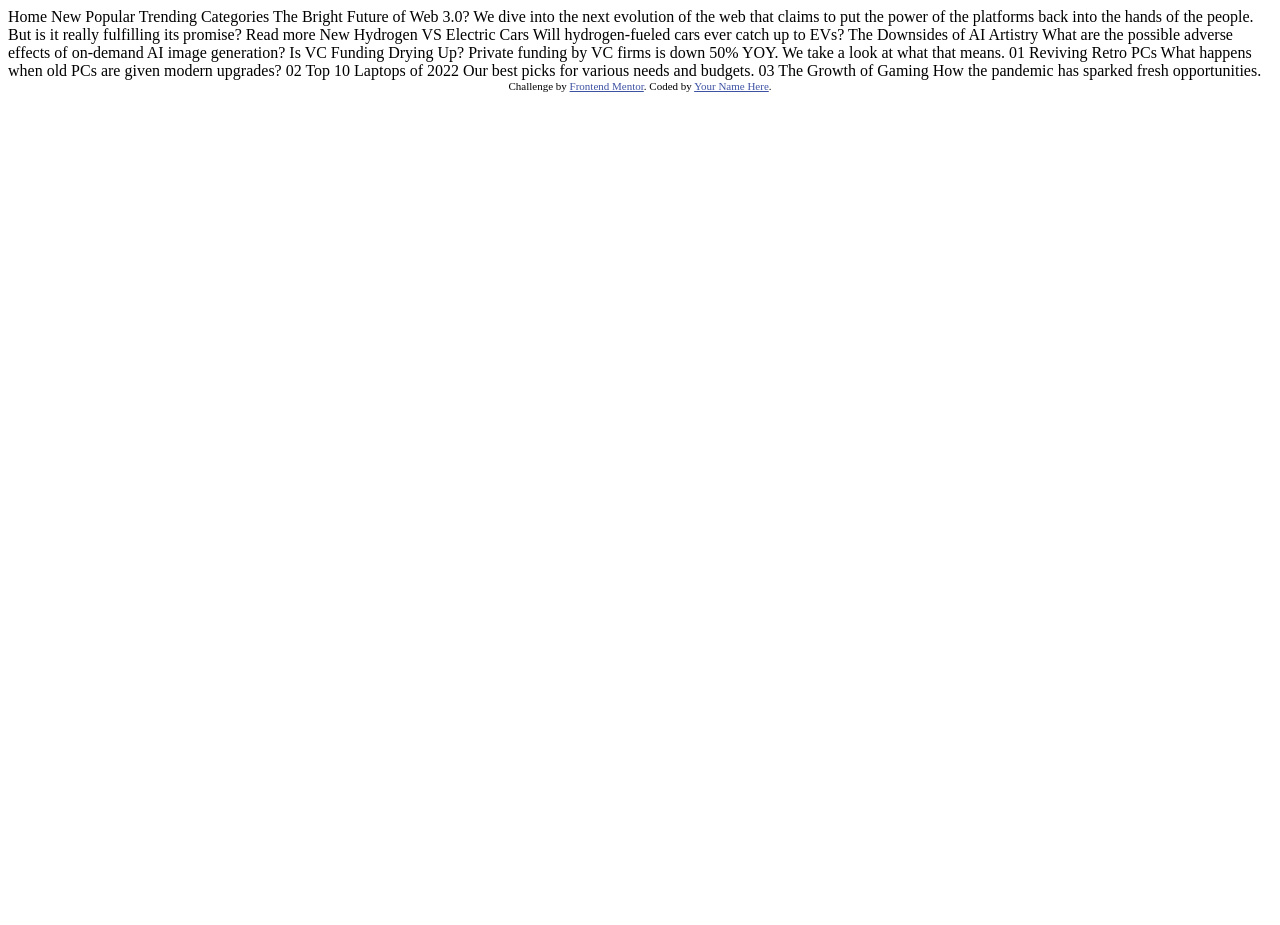
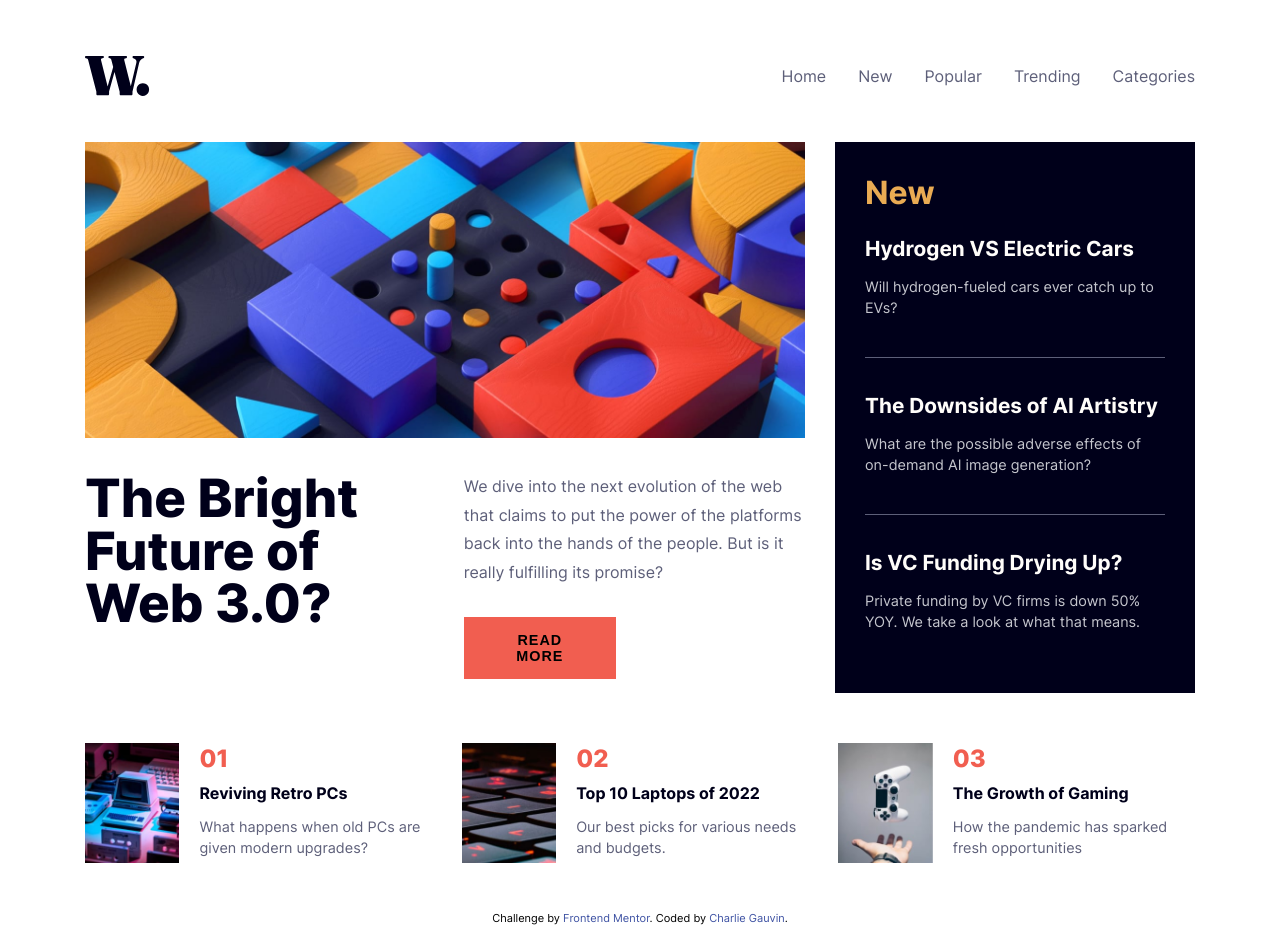
Before and after one commit to Charlie-Gauvin/news-homepage, a plain HTML site: page index.html in a window 1280 px wide. Before the commit the page ends 800 px from the top, so only its background shows below. Drawn offline with Linux system fonts and the light colour scheme.

Commit message:
feature : Integrate front-end section

```diff
--- a/index.html
+++ b/index.html
@@ -1,60 +1,145 @@
 <!DOCTYPE html>
 <html lang="en">
   <head>
-  <meta charset="UTF-8">
-  <meta name="viewport" content="width=device-width, initial-scale=1.0"> <!-- displays site properly based on user's device -->
+    <meta charset="UTF-8" />
+    <meta name="viewport" content="width=device-width, initial-scale=1.0" />
+    <!-- displays site properly based on user's device -->
+    <link rel="stylesheet" href="./styles/base.css" />
+    <link rel="stylesheet" href="./styles/style.css" />
+    <link rel="stylesheet" href="./styles/variables.css" />
 
-  <link rel="icon" type="image/png" sizes="32x32" href="./assets/images/favicon-32x32.png">
+    <link
+      rel="icon"
+      type="image/png"
+      sizes="32x32"
+      href="./assets/images/favicon-32x32.png"
+    />
 
     <title>Frontend Mentor | News homepage</title>
 
     <!-- Feel free to remove these styles or customise in your own stylesheet 👍 -->
     <style>
-    .attribution { font-size: 11px; text-align: center; }
-    .attribution a { color: hsl(228, 45%, 44%); }
+      .attribution {
+        font-size: 11px;
+        text-align: center;
+      }
+      .attribution a {
+        color: hsl(228, 45%, 44%);
+      }
     </style>
   </head>
   <body>
+    <header class="header">
+      <nav class="header__nav">
+        <img
+          class="header__logo"
+          src="./assets/images/logo.svg"
+          alt="Frontend Mentor logo"
+        />
+        <ul class="header__menu">
+          <li class="header__menu-item">
+            <a class="header__menu-link" href="#">Home</a>
+          </li>
+          <li class="header__menu-item">
+            <a class="header__menu-link" href="#">New</a>
+          </li>
+          <li class="header__menu-item">
+            <a class="header__menu-link" href="#">Popular</a>
+          </li>
+          <li class="header__menu-item">
+            <a class="header__menu-link" href="#">Trending</a>
+          </li>
+          <li class="header__menu-item">
+            <a class="header__menu-link" href="#">Categories</a>
+          </li>
+        </ul>
+      </nav>
+    </header>
+    <main>
+      <!-- Article 1 -->
+      <section class="content__article">
+        <div class="content__article-image">
+          <img
+            src="./assets/images/image-web-3-desktop.jpg"
+            alt="image-main-page"
+            class="content__article-image-img"
+          />
+        </div>
+        <div class="content__article-text">
+          <h1 class="content__article-title">The Bright Future of Web 3.0?</h1>
+          <div class="content__article-text-container">
+            <p class="content__article-paragraph">
+              We dive into the next evolution of the web that claims to put the
+              power of the platforms back into the hands of the people. But is it
+              really fulfilling its promise?
+            </p>
+            <button class="content__article-button">READ MORE</button>
+          </div>
+        </div>
+      </section>
 
-  Home
-  New
-  Popular
-  Trending
-  Categories
+      <!-- Article 2 -->
+      <section class="content__aside">
+        <h2 class="content__aside-title">New</h2>
+        <h3 class="content__aside-subtitle">Hydrogen VS Electric Cars</h3>
+        <p class="content__aside-text">
+          Will hydrogen-fueled cars ever catch up to EVs?
+        </p>
+        <hr />
+        <h3 class="content__aside-subtitle">The Downsides of AI Artistry</h3>
+        <p class="content__aside-text">
+          What are the possible adverse effects of on-demand AI image
+          generation?
+        </p>
+        <hr />
+        <h3 class="content__aside-subtitle">Is VC Funding Drying Up?</h3>
+        <p class="content__aside-text">
+          Private funding by VC firms is down 50% YOY. We take a look at what
+          that means.
+        </p>
+      </section>
 
-  The Bright Future of Web 3.0?
+      <section class="content__news">
+        <!-- News 1 -->
+        <div class="content__news-item">
+          <img src="./assets/images/image-retro-pcs.jpg" alt="" class="content__news-image">
+          <div class="content__news-item-content">
 
-  We dive into the next evolution of the web that claims to put the power of the platforms back into the hands of the people.
-  But is it really fulfilling its promise?
+            <span class="content__news-item-number">01</span>
+            <h2 class="content__news-item-title">Reviving Retro PCs</h2>
+            <p class="content__news-item-description">What happens when old PCs are given modern upgrades?</p>
+          </div>
+        </div>
+        <!-- News 2 -->
+        <div class="content__news-item">
+          <img src="./assets/images/image-top-laptops.jpg" alt="content__news-item-image">
+          <div class="content__news-item-content">
 
-  Read more
+            <span class="content__news-item-number">02</span>
+            <h2 class="content__news-item-title">Top 10 Laptops of 2022</h2>
+            <p class="content__news-item-description">Our best picks for various needs and budgets.</p>
+          </div>
+        </div>
+         <!-- News 3 -->
+        <div class="content__news-item">
+          <img src="./assets/images/image-gaming-growth.jpg" alt="content__news-item-image">
+          <div class="content__news-item-content">
 
-  New
+            <span class="content__news-item-number">03</span>
+            <h2 class="content__news-item-title">The Growth of Gaming</h2>
+            <p class="content__news-item-description">How the pandemic has sparked fresh opportunities</p>
+          </div>
+        </div>
+    </section>
 
-  Hydrogen VS Electric Cars
-  Will hydrogen-fueled cars ever catch up to EVs?
+    </main>
 
-  The Downsides of AI Artistry
-  What are the possible adverse effects of on-demand AI image generation?
-
-  Is VC Funding Drying Up?
-  Private funding by VC firms is down 50% YOY. We take a look at what that means.
-
-  01
-  Reviving Retro PCs
-  What happens when old PCs are given modern upgrades?
-
-  02
-  Top 10 Laptops of 2022
-  Our best picks for various needs and budgets.
-
-  03
-  The Growth of Gaming
-  How the pandemic has sparked fresh opportunities.
 
     <div class="attribution">
-    Challenge by <a href="https://www.frontendmentor.io?ref=challenge" target="_blank">Frontend Mentor</a>.
-    Coded by <a href="#">Your Name Here</a>.
+      Challenge by
+      <a href="https://www.frontendmentor.io?ref=challenge" target="_blank"
+        >Frontend Mentor</a
+      >. Coded by <a href="#">Charlie Gauvin</a>.
     </div>
   </body>
 </html>
--- /dev/null
+++ b/styles/base.css
@@ -0,0 +1,50 @@
+/* RESET CSS */
+
+html, body, div, span, applet, object, iframe,
+h1, h2, h3, h4, h5, h6, p, blockquote, pre,
+a, abbr, acronym, address, big, cite, code,
+del, dfn, em, img, ins, kbd, q, s, samp,
+small, strike, strong, sub, sup, tt, var,
+b, u, i, center,
+dl, dt, dd, ol, ul, li,
+fieldset, form, label, legend,
+table, caption, tbody, tfoot, thead, tr, th, td,
+article, aside, canvas, details, embed,
+figure, figcaption, footer, header, hgroup,
+menu, nav, output, ruby, section, summary,
+time, mark, audio, video {
+	margin: 0;
+	padding: 0;
+	border: 0;
+	font-size: 100%;
+	font: inherit;
+	vertical-align: baseline;
+}
+/* HTML5 display-role reset for older browsers */
+article, aside, details, figcaption, figure,
+footer, header, hgroup, menu, nav, section {
+	display: block;
+}
+body {
+	line-height: 1;
+}
+ol, ul {
+	list-style: none;
+}
+blockquote, q {
+	quotes: none;
+}
+blockquote:before, blockquote:after,
+q:before, q:after {
+	content: '';
+	content: none;
+}
+table {
+	border-collapse: collapse;
+	border-spacing: 0;
+}
+
+a {
+    text-decoration: none;
+    color: inherit;
+}
--- /dev/null
+++ b/styles/style.css
@@ -0,0 +1,225 @@
+/* Import des variables */
+@import url("./variables.css");
+
+/* Importation de la police */
+@font-face {
+  font-family: "Inter";
+  src: url("../assets/fonts/static/Inter-Regular.ttf") format("truetype");
+  font-weight: 400;
+  font-style: normal;
+}
+
+@font-face {
+  font-family: "Inter";
+  src: url("../assets/fonts/static/Inter-Bold.ttf") format("truetype");
+  font-weight: 700;
+  font-style: normal;
+}
+
+@font-face {
+  font-family: "Inter";
+  src: url("../assets/fonts/static/Inter-ExtraBold.ttf") format("truetype");
+  font-weight: 800;
+  font-style: normal;
+}
+
+body {
+  font-family: var(--font-family);
+  background: var(--neutral-off-white);
+  /* Appliquer une largeur maximale et une marge automatique */
+  max-width: 1110px; /* Similaire à `max-w-lg` de Tailwind (1024px) */
+  margin-left: auto; /* Marge automatique à gauche */
+  margin-right: auto; /* Marge automatique à droite */
+
+}
+
+/* HEADER */
+.header {
+  padding: 16px 0 16px 0;
+  margin-top: 5vh;
+
+  .header__nav {
+    display: flex;
+    justify-content: space-between;
+    align-items: center;
+
+    /* Élément du bloc : Logo */
+    .header__logo {
+      max-width: 150px;
+      flex-shrink: 0;
+      /* Empêche le logo de se réduire */
+    }
+
+    .header__menu {
+      display: flex;
+      gap: 2em; /* Espace entre les éléments */
+      color: var(--color-neutral-dark-grayish-blue);
+      font-weight: var(--font-weight-Regular);
+
+      .header__menu-item {
+        font-size: 1em; /* Espace entre les éléments */
+
+        .header__menu-link:hover {
+          color: var(--color-primary-red);
+        }
+      }
+    }
+  }
+}
+
+
+/* MAIN */
+main {
+  display: grid;
+  grid-template-columns: 2fr 1fr;
+  gap: 30px;
+  margin-top: 30px;
+
+
+  /* Article */
+  .content__article {
+    display: grid;
+    grid-template-rows: auto auto;
+    gap: 20px;
+
+    .content__article-image {
+      img {
+        width: 100%;
+        height: auto;
+        display: block;
+      }
+    }
+    .content__article-text {
+      display: grid;
+      grid-template-columns: auto auto;
+      gap: 20px;
+
+      .content__article-title {
+        font-size: 3.3em;
+        font-weight: var(--font-weight-extra-bold);
+        color: var(--color-neutral-very-dark-blue);
+      }
+
+      .content__article-text-container {
+          display: flex;
+          flex-direction: column;
+          gap: 30px ;
+
+        .content__article-paragraph {
+          color: var(--color-neutral-dark-grayish-blue);
+          font-weight: var(--font-weight-Regular);
+          font-size: 1em;
+          line-height: 1.8;
+          /* padding-bottom: 5px; */
+        }
+        .content__article-button {
+          border: none;
+          background: var(--color-primary-red);
+          padding: 15px 35px;
+          letter-spacing: 1px;
+          font-weight: var(--font-weight-bold);
+          font-size: 0.9em;
+          width: 19vh;
+        }
+        /* Effet hover */
+        .content__article-button:hover {
+          cursor: pointer;
+          background: var(
+            --color-neutral-very-dark-blue
+          );
+          color: var(--color-neutral-off-white);
+        }
+      }
+    }
+  }
+
+  /* ASIDE */
+  .content__aside {
+    padding: 30px;
+    color: white;
+    background-color: var(--color-neutral-very-dark-blue);
+
+    .content__aside-title {
+      font-size: 2em;
+      font-weight: var(--font-weight-bold);
+      color: var(--color-primary-orange);
+      margin: 5px 0 0 0;
+    }
+
+    .content__aside-subtitle {
+      font-size: 1.3em;
+      font-weight: var(--font-weight-bold);
+      padding-bottom: var(--spacing-medium);
+      color: var(--color-neutral-off-white);
+      padding-top: 30px;
+    }
+
+    .content__aside-text {
+      font-size: 0.9em;
+      font-weight: var(--font-weight-Regular);
+      color: var(--color-neutral-grayish-blue);
+      padding-bottom: 30px;
+      line-height: 1.5;
+    }
+
+    hr {
+      height: 1px;
+      background-color: var(--color-neutral-dark-grayish-blue);
+      width: 100%;
+      border: none;
+    }
+  }
+  }
+
+
+/* FOOTER */
+
+.content__news {
+  grid-column: span 2;
+  width: 100%;
+  display: grid;
+  grid-template-columns: 1fr 1fr 1fr;
+  gap: 20px;
+
+  .content__news-item {
+    display: flex;
+    flex-direction: row;
+    height: 120px;
+    gap: 20px;
+    margin: 20px 0 50px 0;
+
+
+    .content__news-item-image {
+        width: 100%;
+        height: auto;
+        object-fit: cover;
+    }
+
+    .content__news-item-content {
+      display: flex;
+      flex-direction: column;
+      justify-content: space-evenly;
+      gap: 10px;
+
+      .content__news-item-number {
+        font-size: 1.5em;
+        font-weight: var(--font-weight-extra-bold);
+        color: var(--color-primary-red);
+      }
+
+      .content__news-item-title {
+        font-size: 1em;
+        font-weight: var(--font-weight-bold);
+        color: var(--color-neutral-very-dark-blue);
+      }
+
+      .content__news-item-description {
+        font-size: 0.9em;
+        font-weight: var(--font-weight-Regular);
+        color: var(--color-neutral-dark-grayish-blue);
+        line-height: 1.5;
+      }
+    }
+  }
+
+}
--- /dev/null
+++ b/styles/variables.css
@@ -0,0 +1,27 @@
+:root {
+    /* Couleurs primaires */
+    --color-primary-orange: hsl(35, 77%, 62%);
+    --color-primary-red: hsl(5, 85%, 63%);
+
+    /* Couleurs neutres */
+    --color-neutral-off-white: hsl(36, 100%, 99%);
+    --color-neutral-grayish-blue: hsl(233, 8%, 79%);
+    --color-neutral-dark-grayish-blue: hsl(236, 13%, 42%);
+    --color-neutral-very-dark-blue: hsl(240, 100%, 5%);
+
+    /* Typographie */
+    --font-family: 'Inter', sans-serif;
+    --font-size-paragraph: 15px;
+    --font-weight-regular: 400;
+    --font-weight-bold: 700;
+    --font-weight-extra-bold: 800;
+
+    /* Espacements */
+    --spacing-small: 8px;
+    --spacing-medium: 16px;
+    --spacing-large: 24px;
+
+    /* Breakpoints */
+    --breakpoint-mobile: 375px;
+    --breakpoint-desktop: 1440px;
+  }
```
Lines whose indentation alone changed are shown as unchanged.
